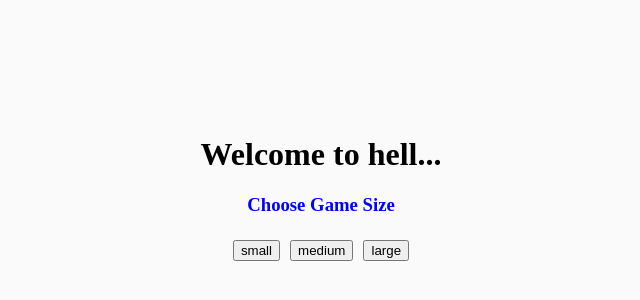
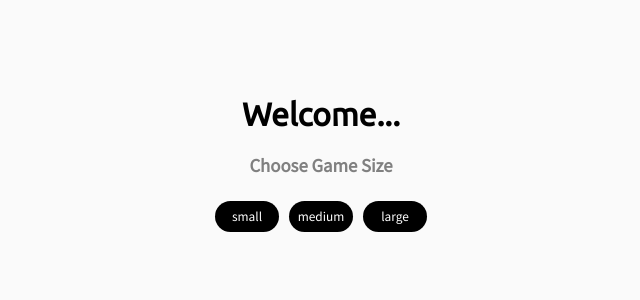
Before and after one commit to carrn7k/coding-challenge-14, a plain HTML site: page index.html in a window 1280 px wide. Shown: the part 264-564 px from the top of the page, without its empty margins (319-959 px from the left). Drawn offline with Linux system fonts and the light colour scheme.

Commit message:
style changes to landing page

```diff
--- a/index.html
+++ b/index.html
@@ -17,7 +17,7 @@
 
 
       <div class="welcome-screen">
-        <h1>Welcome to hell...</h1>
+        <h1>Welcome...</h1>
         <div class="game-setup">
           <h3>Choose Game Size</h3>
           <div class="game-choices">
--- a/main.css
+++ b/main.css
@@ -6,18 +6,35 @@ body {
 }
 .welcome-screen h1 {
 	text-align: center;
-  margin-top: 50vh;
+	font-family: 'Ubuntu', sans-serif;
+	font-weight: bold;
+  margin-top: 45vh;
 }
 .game-setup h3 {
 	text-align: center;
-	color: blue;
+  font-family: 'Source Sans Pro', sans-serif;
+	color: grey;
 }
 .game-choices {
 	display: flex;
 	justify-content: center;
 }
 .game-choices button {
+	text-align: center;
+	height: 31px;
+	width: 64px;
 	margin: 5px;
+	padding: 2px;
+	background-color: black;
+	border: none;
+	border-radius: 17px;
+	color: white;
+	font-family: 'Source Sans Pro', sans-serif;
+	transition: .3s;
+}
+.game-choices button:hover {
+	background-color: #414141;
+	cursor: pointer;
 }
 .match-trophy {
 	width: 100%;
```
